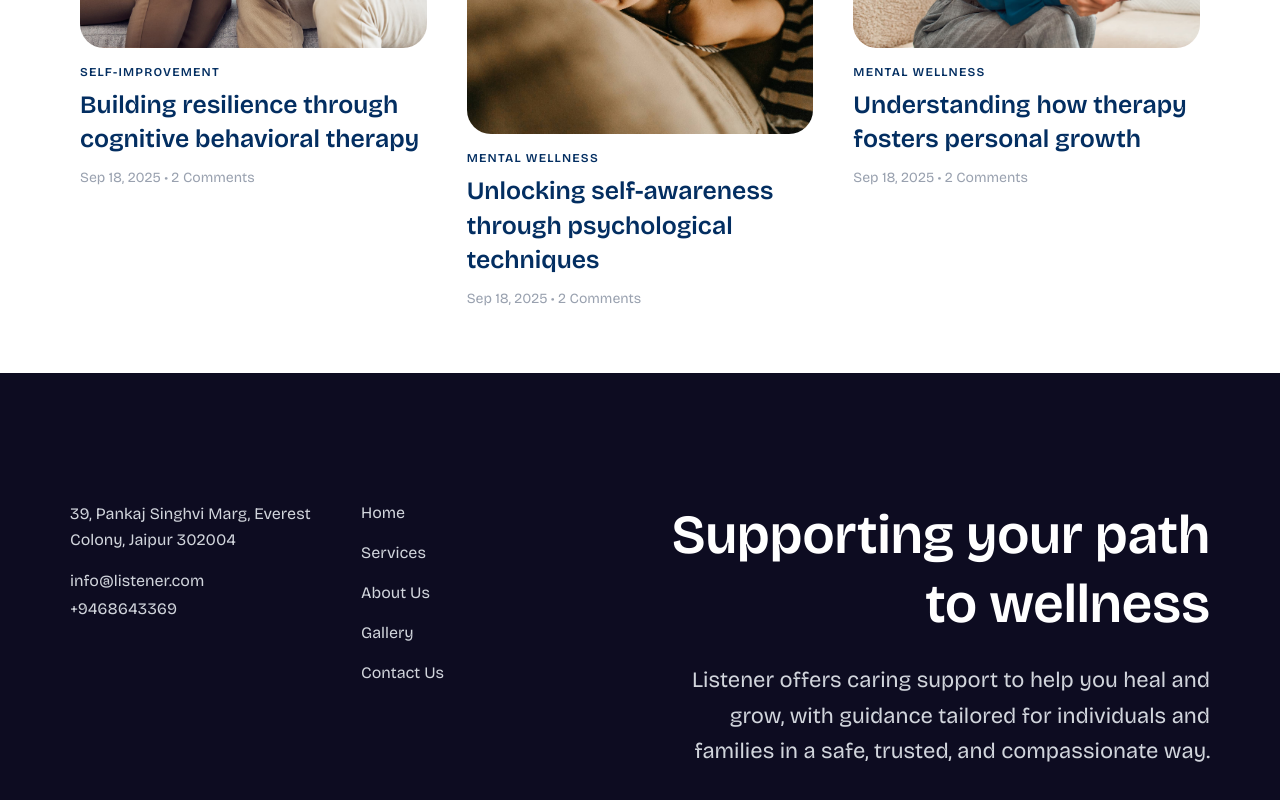
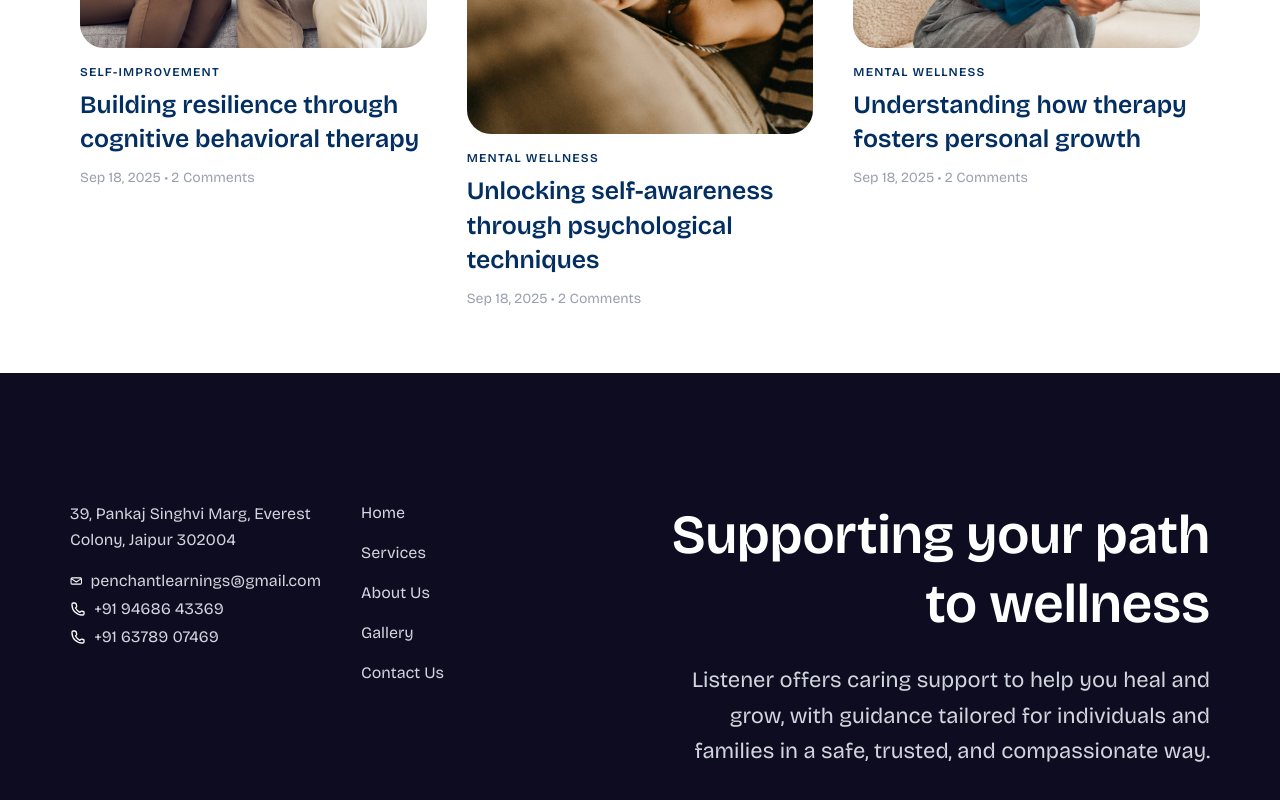
Before and after one commit to jaikantchaturvedi/penchant-learning, a Next.js app: page / in a window 1280 px wide. Shown: the part 5450-6250 px from the top of the page. Built offline with nearby package versions, Linux system fonts and the light colour scheme.

Commit message:
content up

```diff
--- a/Components/cards/Footer.tsx
+++ b/Components/cards/Footer.tsx
@@ -16,8 +16,33 @@ const FooterSection: React.FC = () => {
             </p>
 
             <div className="mt-4 space-y-1">
-              <p>info@listener.com</p>
-              <p><a href="tel:+919468643369">+9468643369</a></p>
+              <p className="flex items-center gap-2">
+
+                <svg className="w-4 h-4 text-[#fcfcfc]" fill="none" stroke="currentColor" stroke-width="2" viewBox="0 0 24 24">
+                  <path stroke-linecap="round" stroke-linejoin="round" d="M3 8l9 6 9-6M4 6h16a2 2 0 012 2v8a2 2 0 01-2 2H4a2 2 0 01-2-2V8a2 2 0 012-2z"/>
+                </svg>
+
+                <a href="mailto:penchantlearnings@gmail.com">
+                  penchantlearnings@gmail.com
+                </a>
+              </p>
+
+              <p className="flex items-center gap-2 flex-wrap">
+                <svg className="w-4 h-4 text-[#fcfcfc]" fill="none" stroke="currentColor" stroke-width="2" viewBox="0 0 24 24">
+                  <path stroke-linecap="round" stroke-linejoin="round" d="M3 5a2 2 0 012-2h2.28a2 2 0 011.94 1.51l.72 2.88a2 2 0 01-.45 1.86l-1.27 1.27a16 16 0 006.58 6.58l1.27-1.27a2 2 0 011.86-.45l2.88.72A2 2 0 0121 16.72V19a2 2 0 01-2 2h-1C9.72 21 3 14.28 3 6V5z"/>
+                </svg>
+
+                <a href="tel:+919468643369">+91 94686 43369</a>
+              </p>
+              <p className="flex items-center gap-2 flex-wrap">
+                <svg className="w-4 h-4 text-[#fcfcfc]" fill="none" stroke="currentColor" stroke-width="2" viewBox="0 0 24 24">
+                  <path stroke-linecap="round" stroke-linejoin="round" d="M3 5a2 2 0 012-2h2.28a2 2 0 011.94 1.51l.72 2.88a2 2 0 01-.45 1.86l-1.27 1.27a16 16 0 006.58 6.58l1.27-1.27a2 2 0 011.86-.45l2.88.72A2 2 0 0121 16.72V19a2 2 0 01-2 2h-1C9.72 21 3 14.28 3 6V5z"/>
+                </svg>
+                <a href="tel:+916378907469">+91 63789 07469</a>
+              </p>
+
+              {/* <p><a href="mailto:penchantlearnings@gmail.com">penchantlearnings@gmail.com</a></p>
+              <p><a href="tel:+919468643369">+9468643369</a><a href="tel:+916378907469">+6378907469</a></p> */}
             </div>
           </div>
 
```
